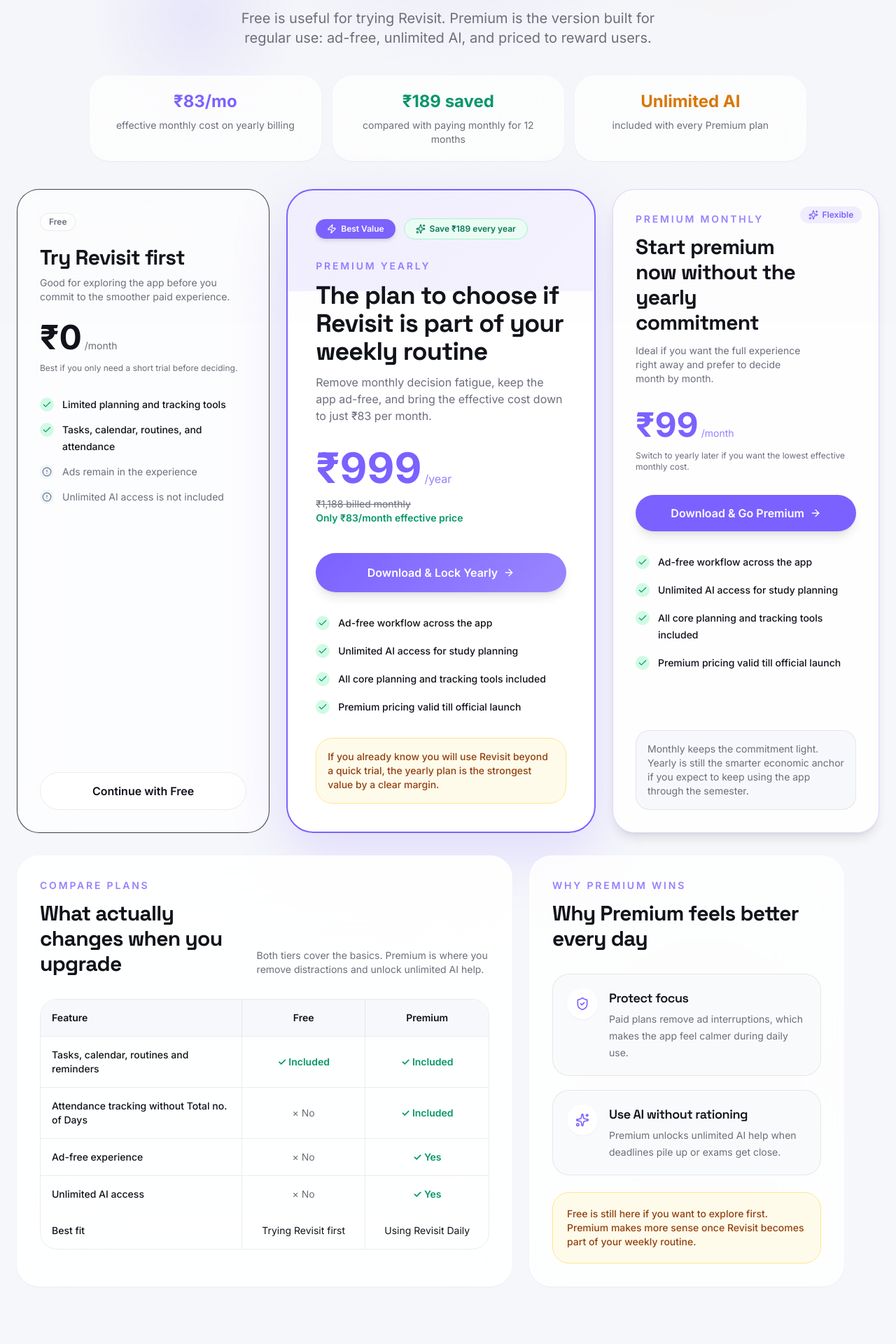
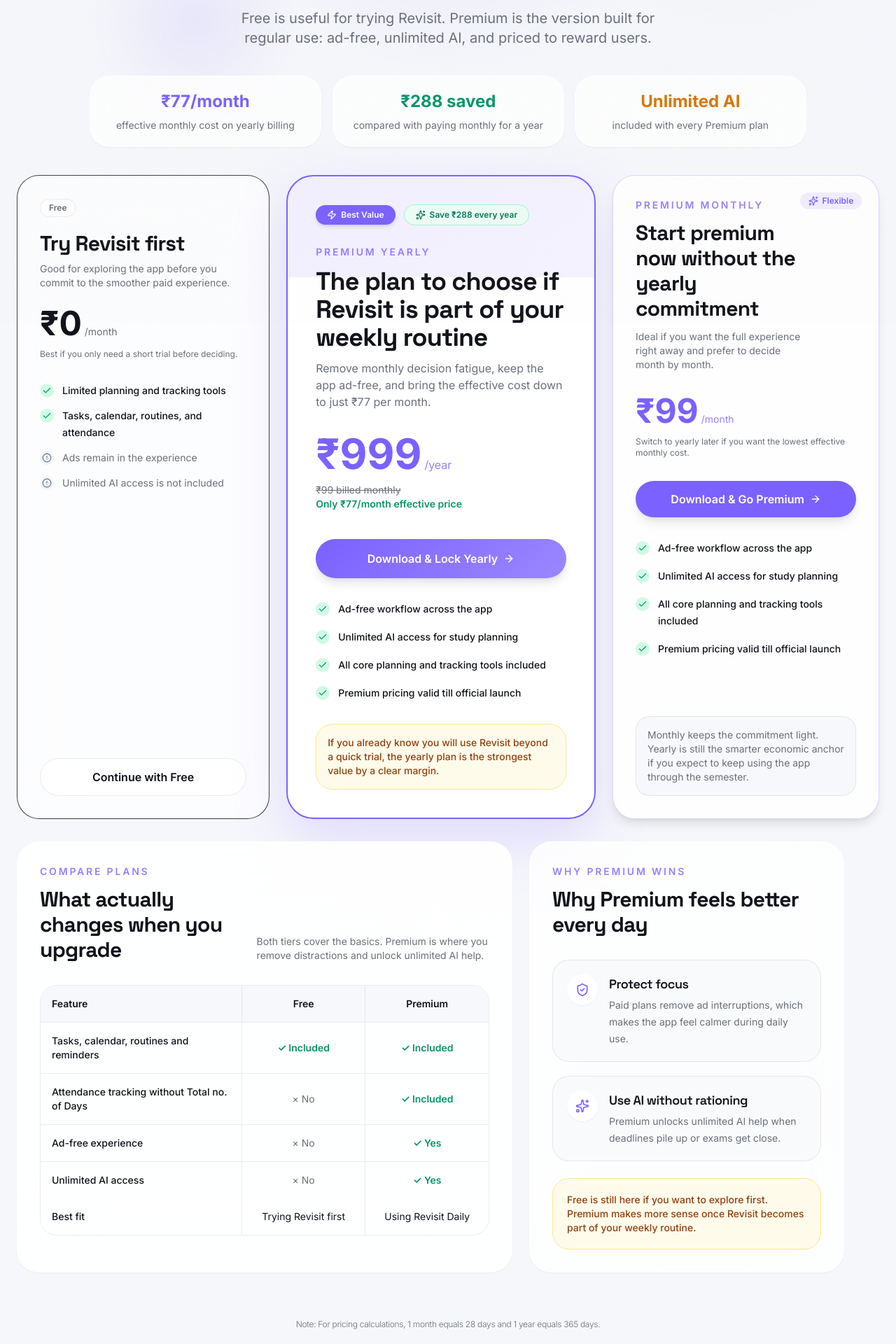
Before and after one commit to UNENDLESSGlobal/revisit-website, a React (Vite) app: page /pricing in a window 1280 px wide. Shown: the part 340-2260 px from the top of the page at 70% size. Built offline with nearby package versions, Linux system fonts and the light colour scheme; no server answers.

Commit message:
changed pricing days and bug fixes

```diff
--- a/src/PricingPage.tsx
+++ b/src/PricingPage.tsx
@@ -12,17 +12,18 @@
 
 const yearlyPrice = 999;
 const monthlyPrice = 99;
-const yearlySavings = (monthlyPrice * 12) - yearlyPrice;
+const yearlySavings = (monthlyPrice * 13) - yearlyPrice;
+const effectiveMonthlyCost = (yearlyPrice / 13).toFixed(0);
 
 const topSignals = [
   {
-    value: '₹83/mo',
+    value: `₹${effectiveMonthlyCost}/month`,
     label: 'effective monthly cost on yearly billing',
     valueClassName: 'text-revisit-accent',
   },
   {
     value: `₹${yearlySavings} saved`,
-    label: 'compared with paying monthly for 12 months',
+    label: 'compared with paying monthly for a year',
     valueClassName: 'text-emerald-600',
   },
   {
@@ -226,7 +227,7 @@
                 </h2>
                 <p className="text-revisit-text-secondary mt-3 text-sm md:text-base max-w-xl">
                   Remove monthly decision fatigue, keep the app ad-free, and bring the effective cost
-                  down to just ₹83 per month.
+                  down to just ₹{effectiveMonthlyCost} per month.
                 </p>
               </div>
 
@@ -236,8 +237,8 @@
                   <span className="text-revisit-accent/80 text-base">/year</span>
                 </div>
                 <div className="pb-2">
-                  <div className="text-sm text-revisit-text-secondary line-through">₹1,188 billed monthly</div>
-                  <div className="text-sm font-semibold text-emerald-600">Only ₹83/month effective price</div>
+                  <div className="text-sm text-revisit-text-secondary line-through">₹99 billed monthly</div>
+                  <div className="text-sm font-semibold text-emerald-600">Only ₹{effectiveMonthlyCost}/month effective price</div>
                 </div>
               </div>
 
@@ -436,6 +437,12 @@
             </div>
           </div>
         </div>
+
+        <div className="mt-16 text-center">
+          <p className="text-xs text-revisit-text-secondary font-light tracking-tight leading-relaxed">
+            <span>Note: For pricing calculations, 1 month equals 28 days and 1 year equals 365 days.</span>
+          </p>
+        </div>
       </div>
     </div>
   );
```
